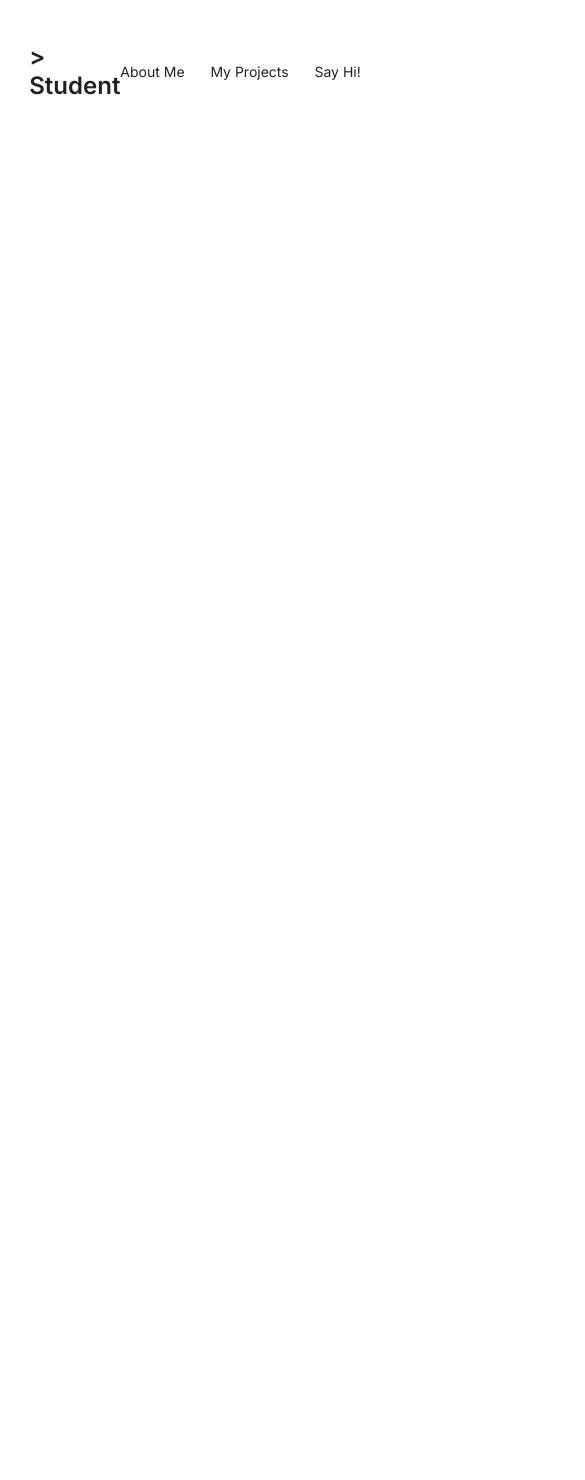
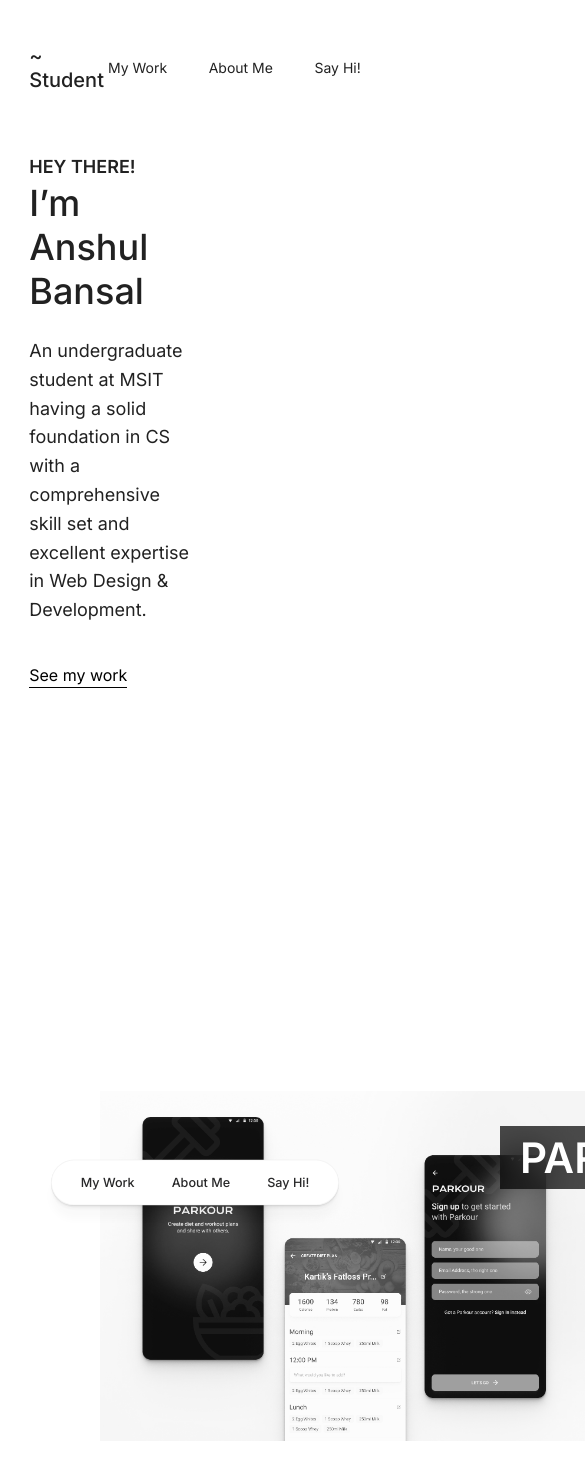
Before and after one commit to anshulbansal02/folio, a plain HTML site: page index.html in a window 390 px wide. Shown: the top 1480 px of the page, 585 px wide, since content can reach past the window. Before the commit the page ends 844 px from the top, so only its background shows below. Drawn offline with nearby package versions, Linux system fonts and the light colour scheme.

Commit message:
Header & Work section partially done

```diff
--- a/index.html
+++ b/index.html
@@ -14,6 +14,8 @@
 
     <link rel="stylesheet" href="./styles/global.css">
     <link rel="stylesheet" href="./styles/navigation.css">
+    <link rel="stylesheet" href="./styles/header.css">
+    <link rel="stylesheet" href="./styles/work.css">
 
     <title>Folio</title>
 </head>
@@ -23,19 +25,125 @@
     <section class="top-navigation container">
         <div class="logo-wrapper">
             <a href="/">
-                <h1>> Student</h1>
+                <h1>~ Student</h1>
             </a>
         </div>
 
         <nav class="main-nav">
             <ul class="nav-links">
+                <li><a href="#">My Work</a></li>
                 <li><a href="#">About Me</a></li>
-                <li><a href="#">My Projects</a></li>
                 <li><a href="#">Say Hi!</a></li>
             </ul>
         </nav>
     </section>
 
+    <nav class="floating-nav">
+        <ul class="nav-links">
+            <li><a href="#">My Work</a></li>
+            <li><a href="#">About Me</a></li>
+            <li><a href="#">Say Hi!</a></li>
+        </ul>
+    </nav>
+
+    <section class="header">
+        <div class="container">
+            <div class="header-text">
+                <h5 class="greeting">Hey There!</h5>
+                <h2 class="big-heading">I’m Anshul Bansal</h2>
+                <h5 class="introduction">An undergraduate student at MSIT having a solid foundation in CS with a
+                    comprehensive skill set and
+                    excellent expertise in Web Design & Development.</h5>
+                <button class="btn">See my work</button>
+            </div>
+        </div>
+    </section>
+
+    <section class="work">
+
+        <div class="side-bar-illustration content--canvas"></div>
+
+        <div class="project-slider">
+            <div class="project">
+                <div class="project-cover">
+                    <img src="./static/img/parkour.jpg" alt="Parkour App">
+                    <img src="./static/img/parkour-bw.jpg" alt="Parkour App">
+
+                    <div class="project-cover-title">
+                        <h3>Parkour</h3>
+                    </div>
+                </div>
+
+                <div class="project-details">
+                    <h3 class="project-details-title">Parkour</h3>
+                    <div class="project-details-description">
+                        <div class="project-meta">
+                            <p>April 2017</p>
+                            <p>React Native</p>
+                        </div>
+
+                        <p class="para">Parkour is a diet and workout plan-making and sharing
+                            cross-platform React Native app (under development) designed using Figma.
+                        </p>
+                        <p class="para">Did the designing work of UI in Figma and now currently
+                            programming it using React Native front end and a Nodejs back end.</p>
+                    </div>
+                </div>
+            </div>
+
+            <div class="project">
+                <div class="project-cover">
+                    <img src="./static/img/parkour.jpg" alt="Parkour App">
+                    <img src="./static/img/parkour1.jpg" alt="Parkour App">
+
+                    <div class="project-cover-title">
+                        <h3>TERA</h3>
+                    </div>
+                </div>
+
+                <div class="project-details">
+                    <h3 class="project-details-title">TERA</h3>
+                    <div class="project-details-description">
+                        <p class="para">Did the designing work of UI in Figma and now currently
+                            programming it using React Native front end and a Nodejs back end.</p>
+                    </div>
+                </div>
+            </div>
+
+            <div class="project">
+                <div class="project-cover">
+                    <img src="./static/img/parkour.jpg" alt="Parkour App">
+                    <img src="./static/img/parkour1.jpg" alt="Parkour App">
+
+                    <div class="project-cover-title">
+                        <h3>TERA</h3>
+                    </div>
+                </div>
+
+                <div class="project-details">
+                    <h3 class="project-details-title">TERA</h3>
+                    <div class="project-details-description">
+
+                        <p class="para">Did the designing work of UI in Figma and now currently
+                            programming it using React Native front end and a Nodejs back end.</p>
+                    </div>
+                </div>
+            </div>
+        </div>
+    </section>
+
+    <div style="height: 100vh;"></div>
+
+    <script src="https://cdnjs.cloudflare.com/ajax/libs/jquery/3.6.0/jquery.min.js"
+        integrity="sha512-894YE6QWD5I59HgZOGReFYm4dnWc1Qt5NtvYSaNcOP+u1T9qYdvdihz0PPSiiqn/+/3e7Jo4EaG7TubfWGUrMQ=="
+        crossorigin="anonymous"></script>
+    <script src="https://cdnjs.cloudflare.com/ajax/libs/gsap/3.6.1/gsap.min.js"
+        integrity="sha512-cdV6j5t5o24hkSciVrb8Ki6FveC2SgwGfLE31+ZQRHAeSRxYhAQskLkq3dLm8ZcWe1N3vBOEYmmbhzf7NTtFFQ=="
+        crossorigin="anonymous"></script>
+    <script src="https://cdnjs.cloudflare.com/ajax/libs/gsap/3.6.1/ScrollTrigger.min.js"
+        integrity="sha512-Q+G390ZU2qKo+e4q+kVcJknwfGjKJOdyu5mVMcR95NqL6XaF4lY4nsSvIVB3NDP54ACsS9rqhE1DVqgpApl//Q=="
+        crossorigin="anonymous"></script>
+    <script src="./scripts/main.js"></script>
 </body>
 
 </html>
--- /dev/null
+++ b/scripts/main.js
@@ -0,0 +1,113 @@
+gsap.registerPlugin(ScrollTrigger);
+
+const projectSlider = $(".project-slider")[0];
+
+const projects = Array.from($(projectSlider).children());
+
+projects.forEach((element) => {
+    const title = $(element).find(".project-cover-title");
+
+    console.log($(title).width());
+
+    $(title).css({
+        top: gsap.utils.clamp(0.1, 0.6, Math.random()) * $(element).height(),
+        left:
+            $(element).find(".project-cover").width() - 0.5 * $(title).width(),
+    });
+});
+
+projects.forEach((element, index) => {
+    const tl = gsap.timeline({ paused: true });
+
+    ScrollTrigger.create({
+        trigger: ".work",
+        animation: gsap.to(element, { x: -500 * (index + 8) }),
+        scrub: 0.75,
+        // markers: true,
+        start: "top top",
+        pin: true,
+        end: "bottom 50%",
+    });
+
+    tl.to($(element).find(".project-cover-title h3"), {
+        duration: 0.2,
+        xPercent: 150,
+        ease: "power3.in",
+    })
+        .to(
+            $(element).find(".project-cover-title"),
+            {
+                duration: 0.3,
+                clipPath: "inset(0 0 0 100%)",
+                ease: "power3.inOut",
+            },
+            "-=0.1"
+        )
+
+        .to(
+            $(element).find(".project-cover img:nth-child(2)"),
+            {
+                duration: 0.3,
+                clipPath: "inset(0 0 0 100%)",
+                ease: "power3.inOut",
+            },
+            "-=0.3"
+        )
+        .from(
+            $(element).find(".project-details"),
+            {
+                duration: 0.6,
+                autoAlpha: 0,
+                y: 16,
+                ease: "power3.out",
+            },
+            "-=0.05"
+        );
+
+    $(element)
+        .find(".project-cover")
+        .mouseenter(() => {
+            tl.play();
+        });
+
+    $(element).mouseleave(() => {
+        tl.reverse();
+    });
+});
+
+// ScrollTrigger.create({
+//     trigger: ".header",
+//     animation: gsap.from(".floating-nav", {
+//         duration: 0.3,
+//         ease: "power3.inOut",
+//         y: 100,
+//     }),
+//     toggleActions: "play pause resume reset",
+//     start: "16% top",
+//     once: false,
+//     end: "bottom 50%",
+// });
+
+const floatAnimation = gsap.from(".floating-nav", {
+    paused: true,
+
+    duration: 0.4,
+    ease: "power3.out",
+
+    y: 400,
+    scale: 0.9,
+});
+
+ScrollTrigger.create({
+    start: "100px top",
+    end: 99999,
+
+    onLeaveBack: () => {
+        floatAnimation.reverse();
+    },
+    onUpdate: (self) => {
+        self.direction === -1
+            ? floatAnimation.play()
+            : floatAnimation.reverse();
+    },
+});
--- /dev/null
+++ b/styles/header.css
@@ -0,0 +1,39 @@
+.header {
+    height: 100vh;
+    display: flex;
+    align-items: center;
+}
+
+.header-text {
+    width: 50%;
+}
+
+.greeting {
+    font-size: 1.8rem;
+    text-transform: uppercase;
+    font-weight: 600;
+}
+
+.big-heading {
+    font-size: 3.6rem;
+    font-weight: 500;
+    margin: 4px 0 24px 0;
+}
+
+.introduction {
+    font-size: 1.8rem;
+    font-weight: 400;
+    line-height: 1.6;
+    margin-bottom: 40px;
+}
+
+.btn {
+    background-color: transparent;
+    border: 0;
+    border-bottom: 1px solid #000;
+    font-size: 1.6rem;
+    padding-bottom: 2px;
+    font-weight: 400;
+    font-family: "Inter", -apple-system, BlinkMacSystemFont, "Segoe UI", Roboto,
+        Oxygen, Ubuntu, Cantarell, "Open Sans", "Helvetica Neue", sans-serif;
+}
--- a/styles/navigation.css
+++ b/styles/navigation.css
@@ -3,7 +3,10 @@
     flex-flow: row nowrap;
     justify-content: space-between;
     align-items: center;
-    padding: 42px 0;
+    position: absolute;
+    left: 50%;
+    transform: translateX(-50%);
+    height: 16vh;
 }
 
 .main-nav {
@@ -19,6 +22,29 @@
 }
 
 .logo-wrapper h1 {
-    font-size: 2.4rem;
-    font-weight: 600;
+    font-size: 2rem;
+    font-weight: 500;
 }
+
+.floating-nav {
+    box-shadow: 0 0.7px 0.5px rgba(0, 0, 0, 0.07),
+        0 1.9px 1.3px rgba(0, 0, 0, 0.046), 0 4.5px 3px rgba(0, 0, 0, 0.035),
+        0 15px 10px rgba(0, 0, 0, 0.024);
+
+    position: fixed;
+    z-index: 999;
+    bottom: 36px;
+    left: 50%;
+    font-weight: 500;
+    transform: translateX(-50%);
+    width: 320px;
+    background-color: #fff;
+    padding: 16px 32px;
+    border-radius: 50px;
+
+    border: 1px solid rgba(0, 0, 0, 0.045);
+}
+
+.floating-nav .nav-links a {
+    color: rgb(40, 40, 41);
+}
--- /dev/null
+++ b/styles/work.css
@@ -0,0 +1,129 @@
+.work {
+    height: 100vh;
+    position: relative;
+    display: flex;
+    align-items: center;
+}
+
+.side-bar-illustration {
+    position: absolute;
+    width: 30%;
+    height: 100%;
+}
+
+.project {
+    display: flex;
+    flex-flow: row nowrap;
+}
+
+.project-cover {
+    position: relative;
+    width: 500px;
+    height: 350px;
+}
+
+.project-cover-title {
+    display: inline-block;
+    position: relative;
+    z-index: 99;
+    background-color: rgba(0, 0, 0, 0.7);
+    padding: 6px 20px;
+    backdrop-filter: blur(20px);
+    overflow: hidden;
+}
+
+.project-cover-title h3 {
+    font-size: 4.2rem;
+    text-transform: uppercase;
+
+    font-weight: 600;
+
+    color: #fff;
+}
+
+.project-cover img {
+    position: absolute;
+    top: 0;
+    left: 0;
+    width: 100%;
+    height: 100%;
+    object-fit: cover;
+}
+
+.project-cover img:nth-child(2) {
+    clip-path: inset(0);
+    /* transition: clip-path 0.4s cubic-bezier(0.87, 0, 0.13, 1); */
+}
+
+/*
+.project-cover:hover img:nth-child(2) {
+    clip-path: inset(0 0 0 100%);
+}
+
+.project-cover-title {
+    clip-path: inset(0);
+
+    transition: clip-path 0.4s cubic-bezier(0.87, 0, 0.13, 1);
+}
+
+.project-cover:hover .project-cover-title {
+    clip-path: inset(0 0 0 100%);
+} */
+
+.project-details {
+    padding-left: 50px;
+    width: 420px;
+    display: flex;
+    flex-flow: column nowrap;
+    justify-content: space-between;
+    /* display: none; */
+}
+
+.project-details-title {
+    font-size: 3.6rem;
+    font-weight: 500;
+}
+
+.project-details-description {
+    width: 100%;
+}
+
+.project-details-description p:not(:last-child) {
+    margin-bottom: 1.6rem;
+}
+
+.para {
+    font-size: 1.6rem;
+    line-height: 1.6;
+}
+
+.project-meta {
+    font-weight: 500;
+    font-size: 1.6rem;
+}
+
+.project-meta p {
+    position: relative;
+    display: inline-block;
+    margin-right: 24px;
+}
+
+.project-meta p:not(:last-child)::after {
+    right: -16px;
+    top: 50%;
+    transform: translateY(-50%);
+    position: absolute;
+    content: "";
+    width: 4px;
+    height: 4px;
+    background-color: rgb(200, 200, 200);
+}
+
+.project-slider {
+    display: flex;
+    flex-flow: row nowrap;
+}
+
+.project-slider .project {
+    margin: 0 100px;
+}
```
Also changed, not shown: static/img/parkour-bw.jpg (added), static/img/parkour.jpg (added), static/img/parkour1.jpg (added).
